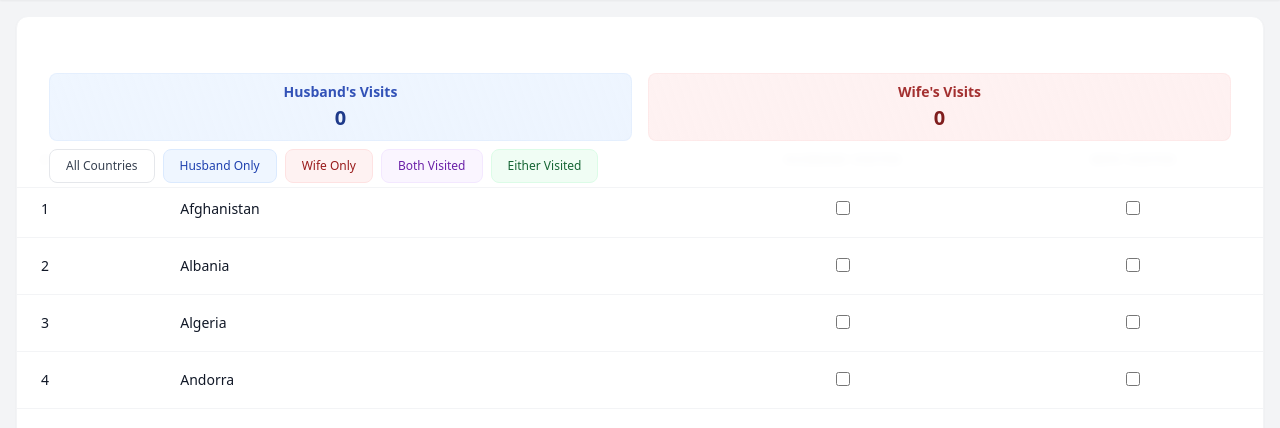
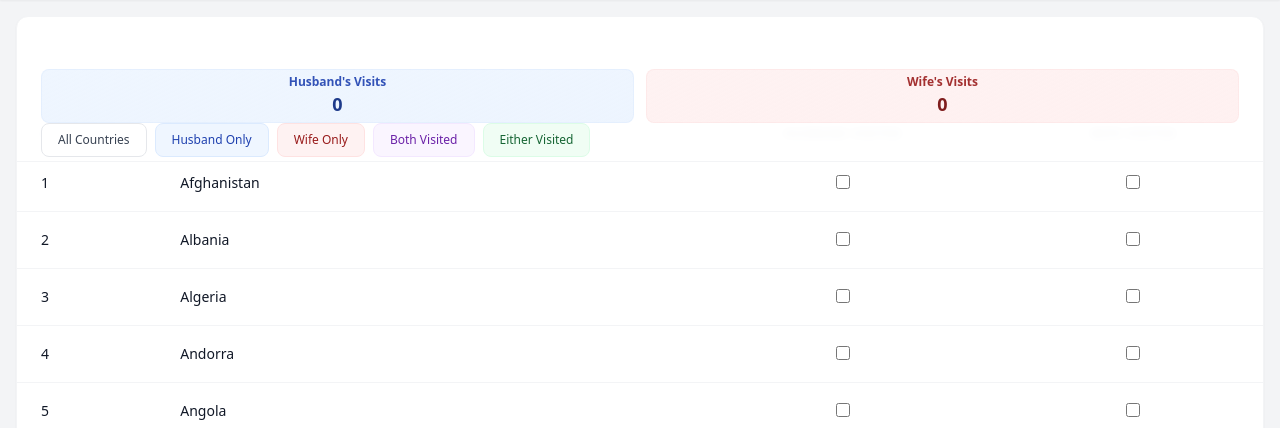
Before and after one commit to pbrao/trip-planner, a Flask app: page /countries in a window 1280 px wide. Shown: the part 72-500 px from the top of the page. Run offline with Flask 3, Linux system fonts and the light colour scheme; data comes from the database, SQL or seed files in the repository; some libraries are stand-ins or nearby versions.

Commit message:
style: Make tally section more compact with reduced padding and font sizes

```diff
--- a/app/templates/countries.html
+++ b/app/templates/countries.html
@@ -3,17 +3,17 @@
 {% block content %}
 <div class="bg-white rounded-xl shadow-sm border border-gray-100 overflow-hidden">
     <!-- Tally and Filter Section -->
-    <div class="sticky top-12 z-30 bg-white/95 backdrop-blur-sm px-8 pt-2 pb-1 border-b border-gray-100">
-        <div class="grid grid-cols-2 gap-4 mb-2">
-            <div class="text-center p-2 rounded-lg bg-gradient-to-br from-blue-50 to-blue-100/50 border border-blue-100/50">
-                <h3 class="text-sm font-semibold text-blue-800/90 mb-0.5">Husband's Visits</h3>
-                <p class="text-xl font-bold text-blue-900" id="husband-total">
+    <div class="sticky top-12 z-30 bg-white/95 backdrop-blur-sm px-6 pt-1 pb-1 border-b border-gray-100">
+        <div class="grid grid-cols-2 gap-3">
+            <div class="text-center p-1 rounded-lg bg-gradient-to-br from-blue-50 to-blue-100/50 border border-blue-100/50">
+                <h3 class="text-xs font-semibold text-blue-800/90">Husband's Visits</h3>
+                <p class="text-lg font-bold text-blue-900" id="husband-total">
                     {{ countries|selectattr('husband_visited')|list|length }}
                 </p>
             </div>
-            <div class="text-center p-2 rounded-lg bg-gradient-to-br from-red-50 to-red-100/50 border border-red-100/50">
-                <h3 class="text-sm font-semibold text-red-800/90 mb-0.5">Wife's Visits</h3>
-                <p class="text-xl font-bold text-red-900" id="wife-total">
+            <div class="text-center p-1 rounded-lg bg-gradient-to-br from-red-50 to-red-100/50 border border-red-100/50">
+                <h3 class="text-xs font-semibold text-red-800/90">Wife's Visits</h3>
+                <p class="text-lg font-bold text-red-900" id="wife-total">
                     {{ countries|selectattr('wife_visited')|list|length }}
                 </p>
             </div>
```
